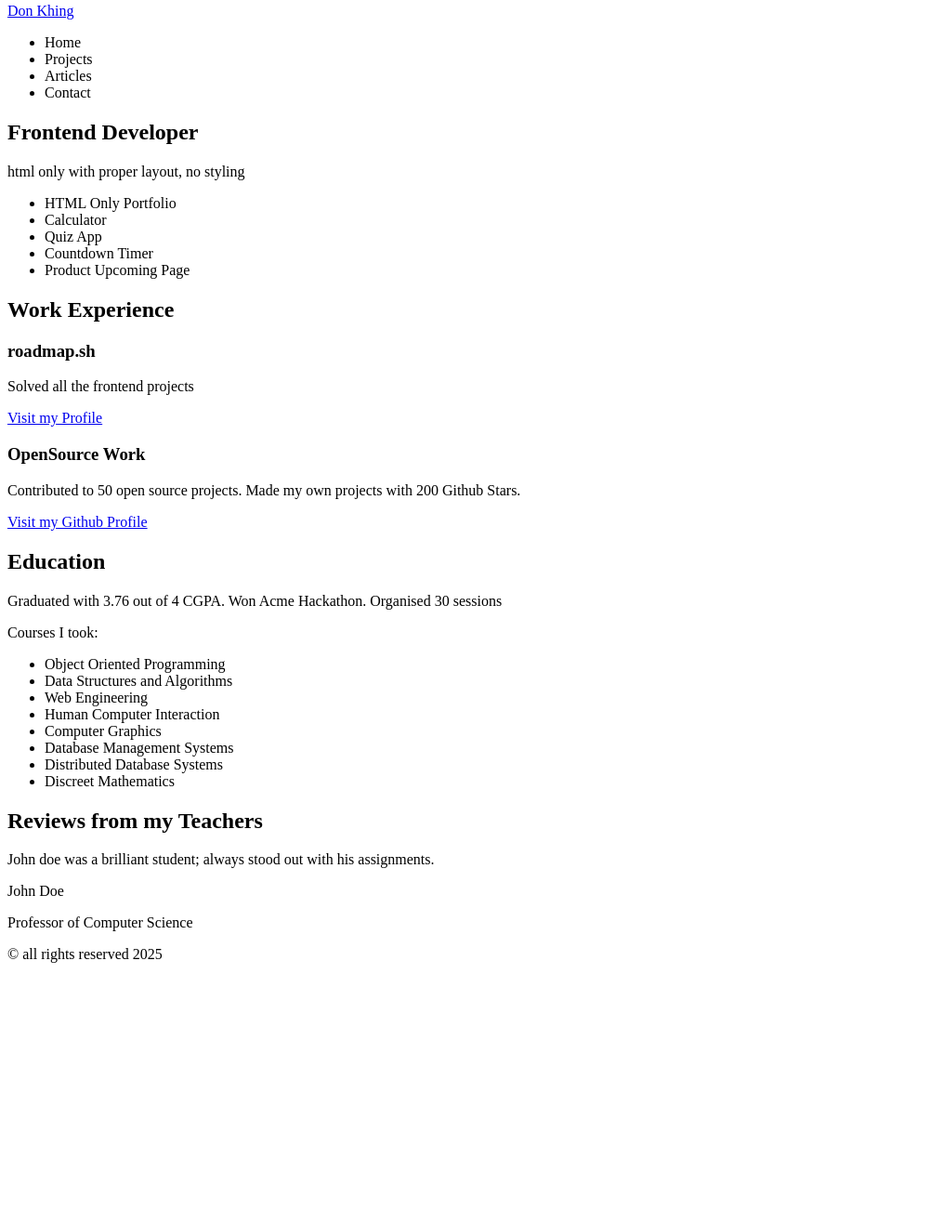
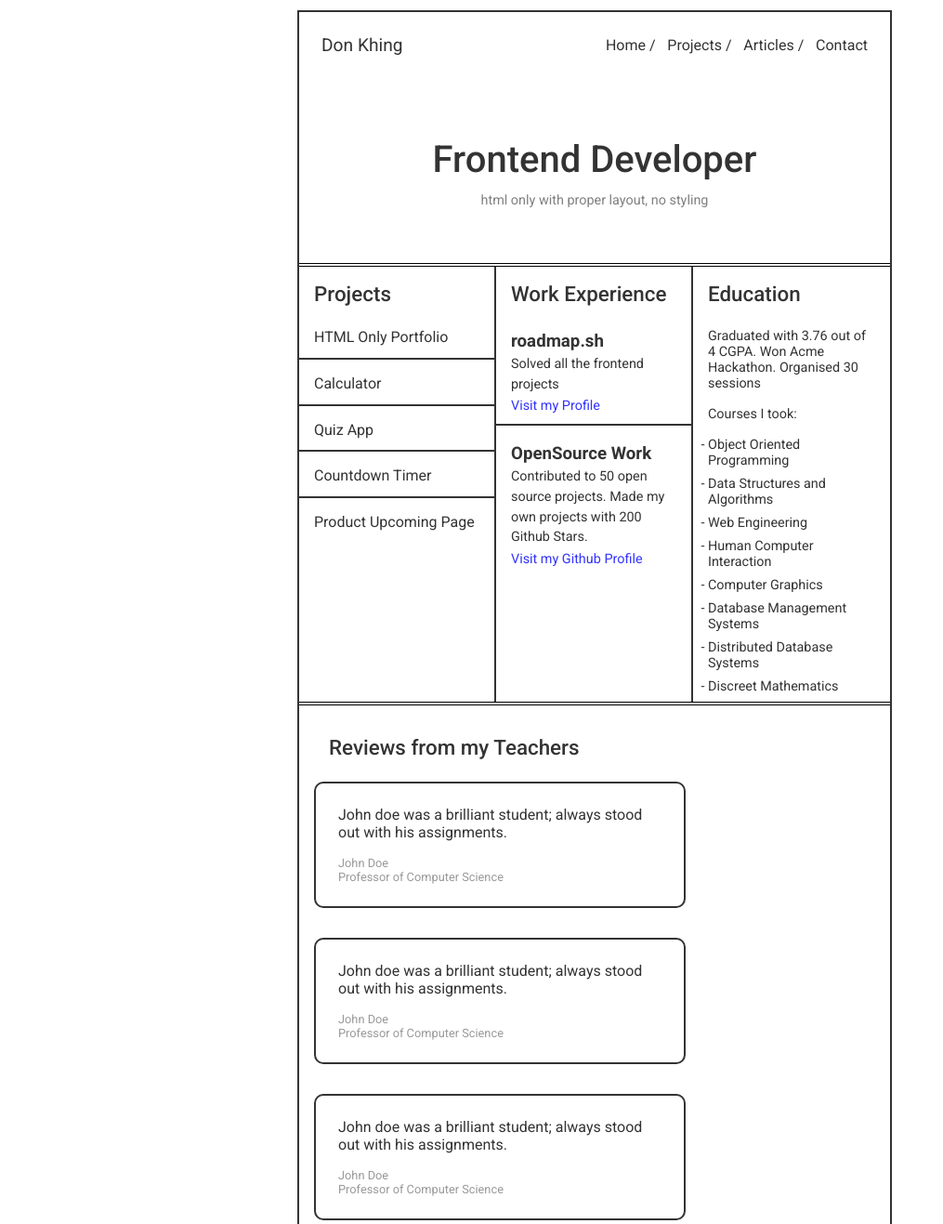
Before and after one commit to Creative-mindset21/roadmap.sh-projects, a plain HTML site: page Basic HTML Website/index.html in a window 1280 px wide. Shown: the part 5-1322 px from the top of the page at 93% size, without its empty margins (0-1015 px from the left). Before the commit the page ends 1057 px from the top, so only its background shows below. Drawn offline with Linux system fonts and the light colour scheme.

Commit message:
styled the single html website project

```diff
--- a/Basic HTML Website/index.html
+++ b/Basic HTML Website/index.html
@@ -9,15 +9,16 @@
     <title>Basic HTML Website</title>
   </head>
   <body>
+    <div class="wrapper">
       <header>
-      <a href="#">Don Khing</a>
+        <a href="#" class="logo">Don Khing</a>
 
         <nav>
           <ul>
-          <li>Home</li>
-          <li>Projects</li>
-          <li>Articles</li>
-          <li>Contact</li>
+            <li><a href="#">Home /</a></li>
+            <li><a href="#">Projects /</a></li>
+            <li><a href="#">Articles /</a></li>
+            <li><a href="#">Contact</a></li>
           </ul>
         </nav>
       </header>
@@ -28,8 +29,9 @@
           <p>html only with proper layout, no styling</p>
         </section>
 
-      <section class="section">
+        <section class="about">
           <div class="projects">
+            <h2>Projects</h2>
             <ul>
               <li>HTML Only Portfolio</li>
               <li>Calculator</li>
@@ -42,6 +44,7 @@
           <div class="experiences">
             <h2>Work Experience</h2>
 
+            <div class="experience">
               <div class="experience-top">
                 <h3>roadmap.sh</h3>
                 <p>Solved all the frontend projects</p>
@@ -51,23 +54,24 @@
               <div class="experience-bottom">
                 <h3>OpenSource Work</h3>
                 <p>
-              Contributed to 50 open source projects. Made my own projects with
-              200 Github Stars.
+                  Contributed to 50 open source projects. Made my own projects
+                  with 200 Github Stars.
                 </p>
                 <a href="#">Visit my Github Profile</a>
+              </div>
             </div>
           </div>
 
           <div class="education">
             <h2>Education</h2>
-
+            <div>
               <p>
-            Graduated with 3.76 out of 4 CGPA. Won Acme Hackathon. Organised 30
-            sessions
+                Graduated with 3.76 out of 4 CGPA. Won Acme Hackathon. Organised
+                30 sessions
               </p>
               <p>Courses I took:</p>
 
-          <ul>
+              <ul class="courses">
                 <li>Object Oriented Programming</li>
                 <li>Data Structures and Algorithms</li>
                 <li>Web Engineering</li>
@@ -77,6 +81,7 @@
                 <li>Distributed Database Systems</li>
                 <li>Discreet Mathematics</li>
               </ul>
+            </div>
           </div>
         </section>
 
@@ -95,6 +100,30 @@
                 <p class="details">Professor of Computer Science</p>
               </div>
             </div>
+
+            <div class="card">
+              <p>
+                John doe was a brilliant student; always stood out with his
+                assignments.
+              </p>
+
+              <div class="name-details">
+                <p class="name">John Doe</p>
+                <p class="details">Professor of Computer Science</p>
+              </div>
+            </div>
+
+            <div class="card">
+              <p>
+                John doe was a brilliant student; always stood out with his
+                assignments.
+              </p>
+
+              <div class="name-details">
+                <p class="name">John Doe</p>
+                <p class="details">Professor of Computer Science</p>
+              </div>
+            </div>
           </div>
         </section>
 
@@ -102,5 +131,6 @@
           <p>&copy; all rights reserved 2025</p>
         </footer>
       </main>
+    </div>
   </body>
 </html>
--- a/Basic HTML Website/style.css
+++ b/Basic HTML Website/style.css
@@ -0,0 +1,232 @@
+/* GOOGLE FONT LINKING */
+@import url("https://fonts.googleapis.com/css2?family=Roboto:ital,wght@0,100..900;1,100..900&display=swap");
+
+/* RESET TO DEFAULTS */
+*,
+*::after,
+*::before {
+  margin: 0;
+  padding: 0;
+  box-sizing: border-box;
+  text-decoration: none;
+  list-style: none;
+}
+
+/* GLOBAL STYLES */
+body {
+  font-family: "Roboto", sans-serif;
+  display: flex;
+  align-items: center;
+  justify-content: center;
+  min-block-size: 100vh;
+  background: #fff;
+  color: #333;
+}
+
+a {
+  color: inherit;
+}
+
+h1,
+h2 {
+  font-weight: 500;
+}
+
+h1 {
+  font-size: 1.5rem;
+}
+
+h2 {
+  margin-bottom: 1rem;
+  font-size: 1.4rem;
+  padding: 1rem;
+  padding-bottom: 0.5rem;
+}
+
+.wrapper {
+  border: 2px solid #333;
+  width: 95%;
+  margin: 1rem 0;
+  margin-inline: auto;
+}
+
+/* HEADER SECTION */
+header {
+  display: flex;
+  align-items: center;
+  justify-content: space-between;
+  padding: 1.5rem;
+}
+
+.logo {
+  font-size: 1.2rem;
+}
+
+nav {
+  display: none;
+  align-items: center;
+}
+
+nav ul {
+  display: flex;
+  gap: 0.8rem;
+}
+
+/* HERO SECTION */
+.hero {
+  margin: 2rem 0;
+  text-align: center;
+  line-height: 1.6;
+}
+
+.hero p {
+  font-size: 0.8rem;
+  color: hsl(0, 0%, 50%);
+}
+
+/* ABOUT SECTION */
+.about {
+  border-top: 4px double #000;
+  border-bottom: 4px double #000;
+  display: grid;
+  grid-template-columns: 1fr;
+}
+
+.projects,
+.experiences {
+  border-bottom: 4px double #333;
+}
+
+.projects ul {
+  display: flex;
+  flex-direction: column;
+  gap: 1rem;
+}
+
+.projects ul li {
+  border-bottom: 2px solid #333;
+  padding: 0 0 0.8rem 1rem;
+}
+
+.projects ul li:last-child {
+  border: none;
+  padding-bottom: 5rem;
+}
+
+.experience {
+  display: flex;
+  flex-direction: column;
+  gap: 1rem;
+  line-height: 1.5;
+}
+
+.experience p {
+  font-size: 0.9rem;
+}
+
+.experience a {
+  color: hsl(240, 100%, 60%);
+  font-size: 0.9rem;
+}
+
+.experience-top,
+.experience-bottom,
+.education div {
+  padding: 0 1rem 0.5rem 1rem;
+}
+
+.experience-top {
+  border-bottom: 2px solid #333;
+}
+
+.education div,
+.courses {
+  display: flex;
+  flex-direction: column;
+  gap: 1rem;
+}
+
+.education {
+  font-size: 0.9rem;
+}
+
+.courses {
+  gap: 0.5rem;
+}
+
+.courses li {
+  font-size: 0.9rem;
+}
+
+.courses li::marker {
+  content: "- ";
+}
+
+/* REVIEWS */
+.reviews {
+  padding: 1rem 1rem 4rem;
+}
+
+.review-cards {
+  display: flex;
+  align-items: center;
+  justify-content: space-between;
+  flex-wrap: wrap;
+  gap: 2rem;
+}
+
+.card {
+  border: 2px solid #333;
+  padding: 1.5rem;
+  border-radius: 10px;
+  display: flex;
+  flex-direction: column;
+  gap: 1rem;
+  max-inline-size: 400px;
+}
+
+.name-details {
+  color: hsl(0, 0%, 60%);
+  font-size: 0.8rem;
+}
+
+/* FOOTER */
+
+footer {
+  text-align: center;
+  padding-bottom: 1.5rem;
+  font-size: 1.3rem;
+  font-style: italic;
+}
+
+@media screen and (min-width: 1024px) {
+  h1 {
+    font-size: 2.5rem;
+  }
+  nav {
+    display: flex;
+  }
+
+  .hero {
+    margin: 3.5rem 0;
+  }
+
+  .wrapper {
+    width: 50%;
+  }
+
+  .about {
+    grid-template-columns: repeat(3, 1fr);
+  }
+
+  .hero p {
+    font-size: 0.9rem;
+    color: hsl(0, 0%, 50%);
+  }
+
+  .projects,
+  .experiences {
+    border-right: 2px solid #333;
+    border-bottom: none;
+  }
+}
```
Lines whose indentation alone changed are shown as unchanged.
